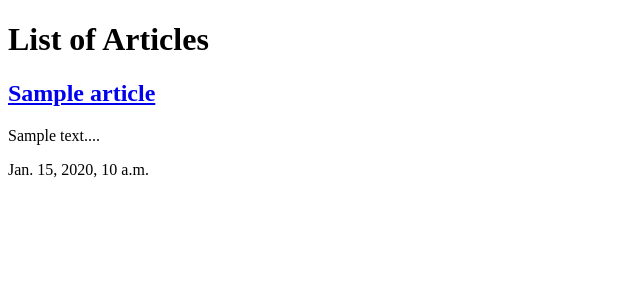
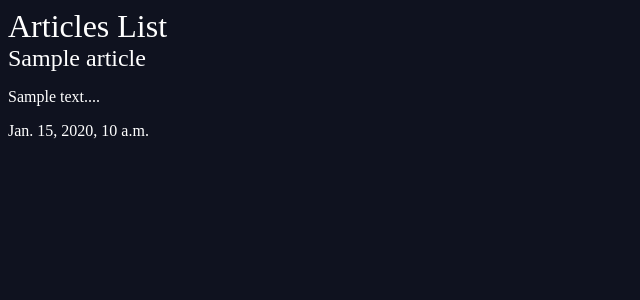
Before and after one commit to bryoh/youdea, a Django app: page /articles/ in a window 1280 px wide. Shown: the top 300 px of the page, without its empty margins (0-640 px from the left). Run offline with Django 3.2, Linux system fonts and the light colour scheme; tables that the repository leaves empty hold one stand-in row (values such as "Sample post").

Commit message:
Started using Jinja templating engine. Also a storage for
assets. Serving these is expensive so Ill need a solution like amazon s3

```diff
--- a/articles/templates/articles/article_list.html
+++ b/articles/templates/articles/article_list.html
@@ -1,21 +1,14 @@
-<!DOCTYPE html>
-<html lang="en">
-<head>
-    <meta charset="UTF-8">
-    <title>Articles </title>
-</head>
-<body>
-    <h1>List of Articles</h1>
+{% extends 'base_layout.html' %}
+
+{% block content%}
+    <h1>Articles List</h1>
     <div class="articles">
     {% for article in articles %}
         <div class="article">
             <h2><a href="#">{{ article.title }}</a></h2>
-                <p>{{ article.snippet}}</p>
+            <p>{{ article.snippet }}</p>
             <p>{{ article.date }}</p>
         </div>
     {% endfor %}
-
     </div>
-
-</body>
-</html>
+{% endblock %}
--- /dev/null
+++ b/static/styles.css
@@ -0,0 +1,19 @@
+body{
+    background-color: #0f121f;
+    background-repeat-y: no-repeat;
+    color: #fff;
+}
+
+body *{
+    font-family: Ubuntu;
+}
+
+h1, h2, h3, h4, h5{
+    font-weight: normal;
+    margin: 0;
+}
+
+a, a:hover, a:visited{
+    color: #fff;
+    text-decoration: none;
+}
--- /dev/null
+++ b/templates/base_layout.html
@@ -0,0 +1,15 @@
+{% load static from staticfiles %}
+<!DOCTYPE html>
+<html>
+    <head>
+        <meta charset="utf-8">
+        <title>Djangonauts</title>
+        <link rel="stylesheet" href="{% static 'styles.css' %}">
+    </head>
+    <body>
+        <div class="wrapper">
+            {% block content %}
+            {% endblock %}
+        </div>
+    </body>
+</html>
```
Lines whose indentation alone changed are shown as unchanged.
